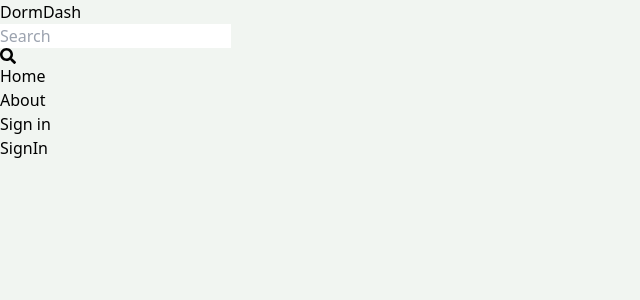
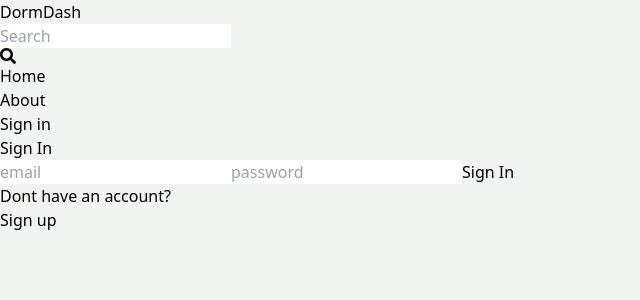
Before and after one commit to AM-creator/DormDash, a React (Vite) app in the folder client/: page /sign-in in a window 1280 px wide. Shown: the top 300 px of the page, without its empty margins (0-640 px from the left). Built offline with nearby package versions, Linux system fonts and the light colour scheme.

Commit message:
add redux and redux persist

```diff
--- a/client/package.json
+++ b/client/package.json
@@ -10,10 +10,13 @@
     "preview": "vite preview"
   },
   "dependencies": {
+    "@reduxjs/toolkit": "^2.2.2",
     "react": "^18.2.0",
     "react-dom": "^18.2.0",
     "react-icons": "^5.0.1",
-    "react-router-dom": "^6.22.1"
+    "react-redux": "^9.1.0",
+    "react-router-dom": "^6.22.1",
+    "redux-persist": "^6.0.0"
   },
   "devDependencies": {
     "@types/react": "^18.2.55",
--- a/client/src/main.jsx
+++ b/client/src/main.jsx
@@ -2,9 +2,14 @@
 import ReactDOM from "react-dom/client";
 import App from "./App.jsx";
 import "./index.css";
+import { store, persistor } from "./redux/store.js";
+import { Provider } from "react-redux";
+import { PersistGate } from "redux-persist/integration/react";
 
 ReactDOM.createRoot(document.getElementById("root")).render(
-  <React.StrictMode>
-    <App />
-  </React.StrictMode>
+  <Provider store={store}>
+    <PersistGate loading={null} persistor={persistor}>
+      <App />
+    </PersistGate>
+  </Provider>
 );
--- a/client/src/pages/SignIn.jsx
+++ b/client/src/pages/SignIn.jsx
@@ -1,5 +1,78 @@
-import React from "react";
+import { useState } from "react";
+import { Link, useNavigate } from "react-router-dom";
+import { useDispatch, useSelector } from "react-redux";
+import {
+  signInStart,
+  signInFailure,
+  signInSuccess,
+} from "../redux/user/userSlice.js";
 
 export default function SignIn() {
-  return <div>SignIn</div>;
+  const [formData, setFormData] = useState({});
+  const { loading, error } = useSelector((state) => state.user);
+  const navigate = useNavigate();
+  const dispatch = useDispatch();
+  const handleChange = (e) => {
+    setFormData({ ...formData, [e.target.id]: e.target.value });
+  };
+  const handleSubmit = async (e) => {
+    e.preventDefault();
+    try {
+      dispatch(signInStart());
+      const res = await fetch("/api/auth/signin", {
+        method: "POST",
+        headers: {
+          "Content-Type": "application/json",
+        },
+        body: JSON.stringify(formData)
+      });
+      const data = await res.json();
+      console.log(data);
+      if (data.success === false) {
+        // not equivalent to !data.success!
+        dispatch(signInFailure(data.message)); // error from backend
+        return;
+      }
+      dispatch(signInSuccess(data));
+      navigate("/");
+    } catch (error) {
+      dispatch(signInFailure(error.message)); // error from frontend
+    }
+  };
+
+  return (
+    <div className="p-3 max-w-lg mx-auto">
+      <h1 className="text-3xl text-center font-semibold my-7">Sign In</h1>
+      <form onSubmit={handleSubmit} className="flex flex-col gap-4">
+        <input
+          type="email"
+          placeholder="email"
+          className="border p-3 rounded-lg"
+          id="email"
+          onChange={handleChange}
+        />
+        <input
+          type="password"
+          placeholder="password"
+          className="border p-3 rounded-lg"
+          id="password"
+          onChange={handleChange}
+        />
+        <button
+          disabled={loading}
+          className="bg-slate-700 text-white p-3
+        rounded-lg uppercase hover:opacity-95 disabled:opacity-80"
+        >
+          {loading ? "Loading..." : "Sign In"}
+        </button>
+      </form>
+      <div className="flex gap-2 mt-5">
+        <p>Dont have an account?</p>
+        <Link to="/sign-up">
+          <span className="text-blue-700">Sign up</span>
+        </Link>
+      </div>
+      {error && <p className=" text-red-500 mt-5">{error}</p>}
+    </div>
+  );
 }
--- a/client/src/pages/SignUp.jsx
+++ b/client/src/pages/SignUp.jsx
@@ -70,7 +70,7 @@
         </button>
       </form>
       <div className="flex gap-2 mt-5">
-        <p>have an account?</p>
+        <p>Have an account?</p>
         <Link to="/sign-in">
           <span className="text-blue-700">Sign in</span>
         </Link>
--- /dev/null
+++ b/client/src/redux/store.js
@@ -0,0 +1,22 @@
+import { configureStore, combineReducers } from "@reduxjs/toolkit";
+import userReducer from "./user/userSlice";
+import { persistReducer } from "redux-persist";
+import storage from "redux-persist/lib/storage";
+import { persistStore } from "redux-persist";
+
+const rootReducer = combineReducers({ user: userReducer });
+const persistConfig = {
+  key: "root",
+  storage,
+  version: 1
+};
+
+const persistedReducer = persistReducer(persistConfig, rootReducer);
+
+export const store = configureStore({
+  reducer: persistedReducer,
+  middleware: (getDefaultMiddleware) =>
+    getDefaultMiddleware({ serializableCheck: false })
+});
+
+export const persistor = persistStore(store);
--- /dev/null
+++ b/client/src/redux/user/userSlice.js
@@ -0,0 +1,33 @@
+import { createSlice } from '@reduxjs/toolkit';
+
+const initialState = {
+    currentUser: null,
+    error: null,
+    loading: false,
+};
+
+const userSlice = createSlice({
+    name: 'user',
+    initialState,
+    reducers: {
+        signInStart: (state) =>
+        {
+            state.loading = true;
+
+        },
+        signInSuccess: (state, action) =>
+        {
+            state.currentUser = action.payload;
+            state.loading = false;
+            state.error = null;
+        },
+        signInFailure: (state, action) =>
+        {
+            state.error = action.payload;
+            state.loading = false;
+        }
+    }
+});
+
+export const { signInStart, signInSuccess, signInFailure } = userSlice.actions;
+export default userSlice.reducer;
```
Also changed, not shown: 1 other file (tests, documents, lock files or other folders).
